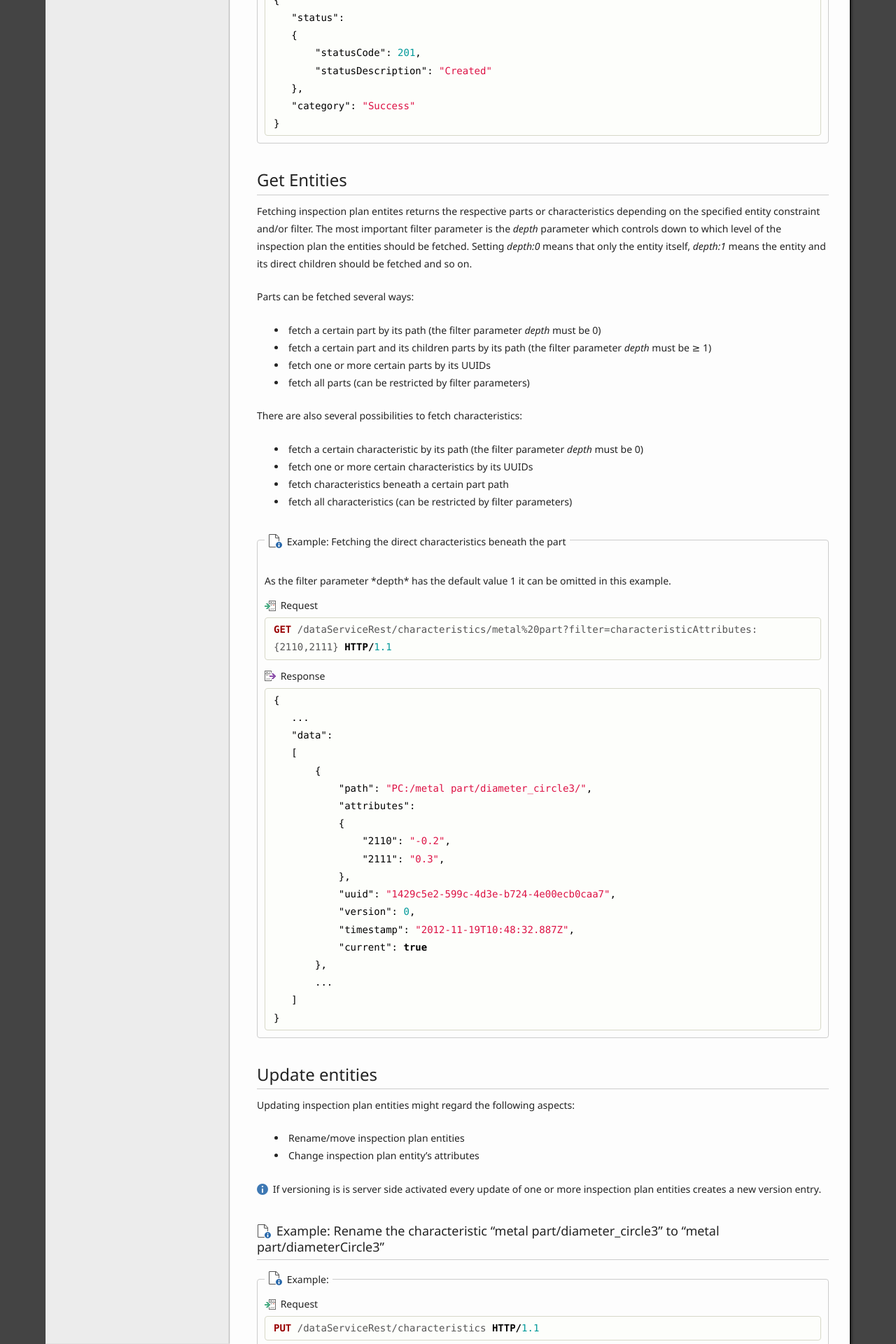
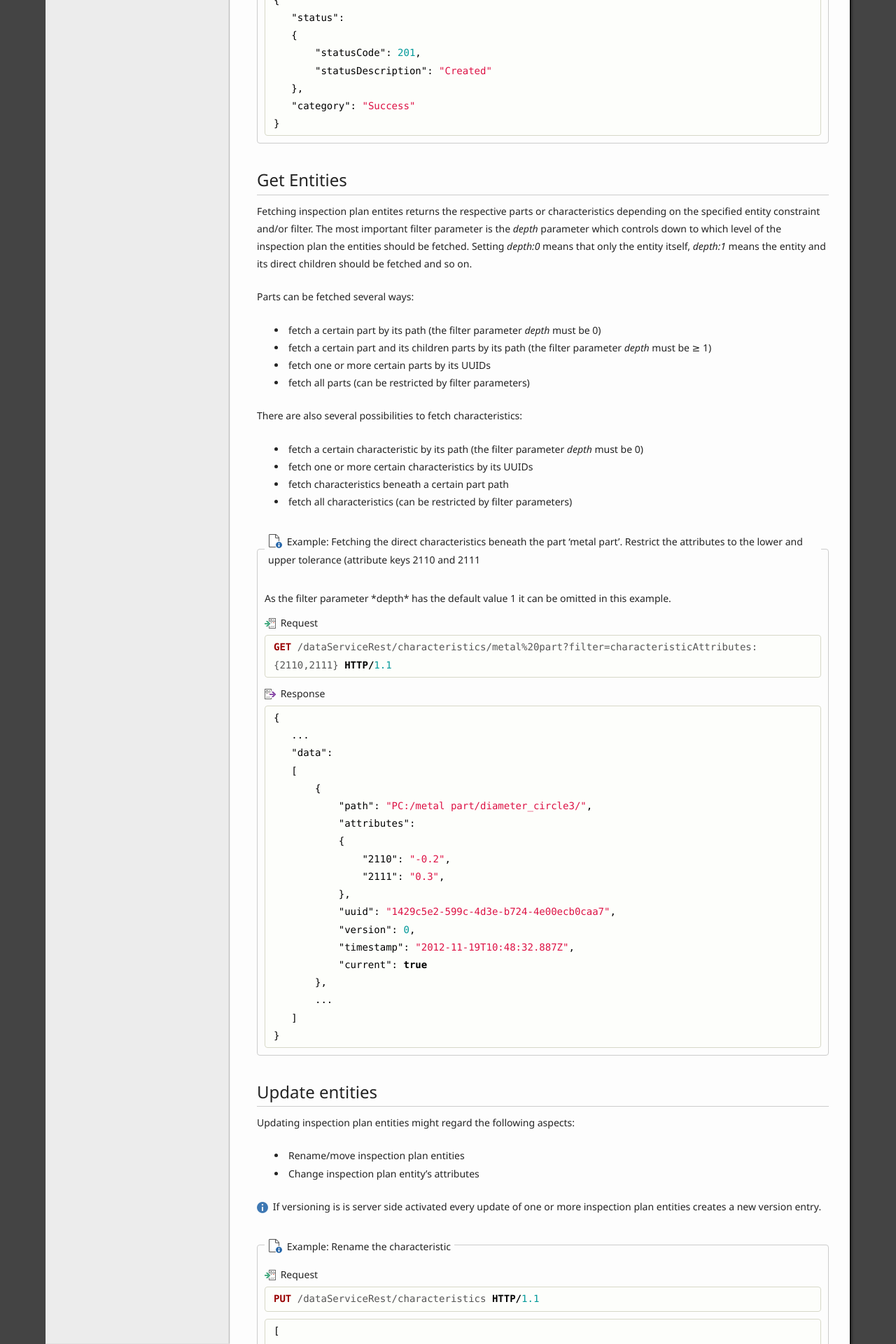
Before and after one commit to ZEISS-PiWeb/PiWeb-Api, a Jekyll site: the page built from _pages/024-inspectionplan.md, in a window 1280 px wide. Shown: the part 3080-5000 px from the top of the page at 70% size. Built offline with Jekyll 4.4.1, drawn with Linux system fonts in a browser that asks for light colours.

Commit message:
Update 024-inspectionplan.md

```diff
--- a/_pages/024-inspectionplan.md
+++ b/_pages/024-inspectionplan.md
@@ -117,7 +117,7 @@
 * fetch characteristics beneath a certain part path
 * fetch all characteristics (can be restricted by filter parameters)
 
-{% assign exampleCaption="Fetching the direct characteristics beneath the part "metal part". Restrict the attributes to the lower and upper tolerance (attribute keys 2110 and 2111" %}
+{% assign exampleCaption="Fetching the direct characteristics beneath the part 'metal part'. Restrict the attributes to the lower and upper tolerance (attribute keys 2110 and 2111" %}
 {% assign comment="As the filter parameter *depth* has the default value 1 it can be omitted in this example." %}
 
 {% capture jsonrequest %}
@@ -162,12 +162,8 @@
 
 {{site.images['info']}} If versioning is is server side activated every update of one or more inspection plan entities creates a new version entry.
 
-### {{ site.headers['example'] }}  Rename the characteristic "metal part/diameter_circle3" to "metal part/diameterCircle3"
-
-{{ site.sections['beginExampleWebService'] }}
-
-{{ site.headers['request']  | markdownify }}
-
+{% assign exampleCaption="Rename the characteristic "metal part/diameter_circle3" to "metal part/diameterCircle3" %}
+{% capture jsonrequest %}
 {% highlight http %}
 PUT /dataServiceRest/characteristics HTTP/1.1
 {% endhighlight %}
@@ -176,11 +172,7 @@
 [
   {
      "path": "PC:/metal part/diameterCircle3/",
-     "attributes":
-     {
-         "2110": "-0.2",
-         "2111": "0.3",
-     },
+     "attributes": { "2110": "-0.2", "2111": "0.3", },
      "uuid": "1429c5e2-599c-4d3e-b724-4e00ecb0caa7",
      "version": 0,
      "timestamp": "2012-11-19T10:48:32.887Z",
@@ -188,61 +180,56 @@
   }
 ]
 {% endhighlight %}
+{% endcapture %}
 
-{{ site.headers['response']  | markdownify }}
-
+{% capture jsonresponse %}
 {% highlight http %}
 HTTP/1.1 200 Ok
 {% endhighlight %}
 
-{{ site.sections['endExample'] }}
-{{ site.sections['beginExampleAPI'] }}
+{% highlight json %}
+{
+   "status":
+   {
+       "statusCode": 200,
+       "statusDescription": "Ok"
+   },
+   "category": "Success"
+}
+{% endhighlight %}
+{% endcapture %}
 
-{{ site.headers['request'] | markdownify }}
+{% include exampleFieldset.html %}
 
-{% highlight csharp %}
-var client = new DataServiceRestClient( serviceUri );
-
-//Get the characteristic
-...
-var newPath = PathHelper.String2PathInformation( "/metal part/diameterCircle3", "PC" );
-characteristic.Path = newPath;
-client.UpdateCharacteristics( new InspectionPlanCharacteristic[]{characteristic} );
-{% endhighlight %}
-
-{{ site.sections['endExample'] }}
-
-{% comment %}----------------------------------------------------------------------------------------------- {% endcomment %}
-
-## {{ page.sections['delete'] }}
+## Delete Entities
 
 There are two possibilities to delete inspection plan entities either by path or by their uuid. In both cases the entity itself as well as all children are deleted.
 
-### {{ site.headers['example'] }}  Delete the part "metal part"  and all entities below it
-
-{{ site.sections['beginExampleWebService'] }}
-{{ site.headers['request'] | markdownify }}
-
+{% assign exampleCaption="Delete the part 'metal part'  and all entities below it" %}
+{% capture jsonrequest %}
 {% highlight http %}
 DELETE /dataServiceRest/parts/metal%20part HTTP/1.1
 {% endhighlight %}
+{% endcapture %}
 
-{{ site.headers['response'] | markdownify }}
+{% capture jsonresponse %}
 {% highlight http %}
 HTTP/1.1 200 Ok
 {% endhighlight %}
 
-{{ site.sections['endExample'] }}
+{% highlight json %}
+{
+   "status":
+   {
+       "statusCode": 200,
+       "statusDescription": "Ok"
+   },
+   "category": "Success"
+}
+{% endhighlight %}
+{% endcapture %}
 
-{{ site.sections['beginExampleAPI'] }}
-{{ site.headers['request'] | markdownify }}
-
-{% highlight csharp %}
-var client = new DataServiceRestClient( serviceUri );
-client.DeleteParts( PathHelper.String2PartPathInformation( "metal part" ) );
-{% endhighlight %}
-
-{{ site.sections['endExample'] }}
+{% include exampleFieldset.html %}
 
 {% comment %}----------------------------------------------------------------------------------------------- {% endcomment %}
 
@@ -282,3 +269,31 @@
 {% endhighlight %}
 
 {{ site.sections['endExample'] }}
+
+
+{{ site.sections['beginExampleAPI'] }}
+
+{{ site.headers['request'] | markdownify }}
+
+{% highlight csharp %}
+var client = new DataServiceRestClient( serviceUri );
+
+//Get the characteristic
+...
+var newPath = PathHelper.String2PathInformation( "/metal part/diameterCircle3", "PC" );
+characteristic.Path = newPath;
+client.UpdateCharacteristics( new InspectionPlanCharacteristic[]{characteristic} );
+{% endhighlight %}
+
+{{ site.sections['endExample'] }}
+
+
+{{ site.sections['beginExampleAPI'] }}
+{{ site.headers['request'] | markdownify }}
+
+{% highlight csharp %}
+var client = new DataServiceRestClient( serviceUri );
+client.DeleteParts( PathHelper.String2PartPathInformation( "metal part" ) );
+{% endhighlight %}
+
+{{ site.sections['endExample'] }}
```
